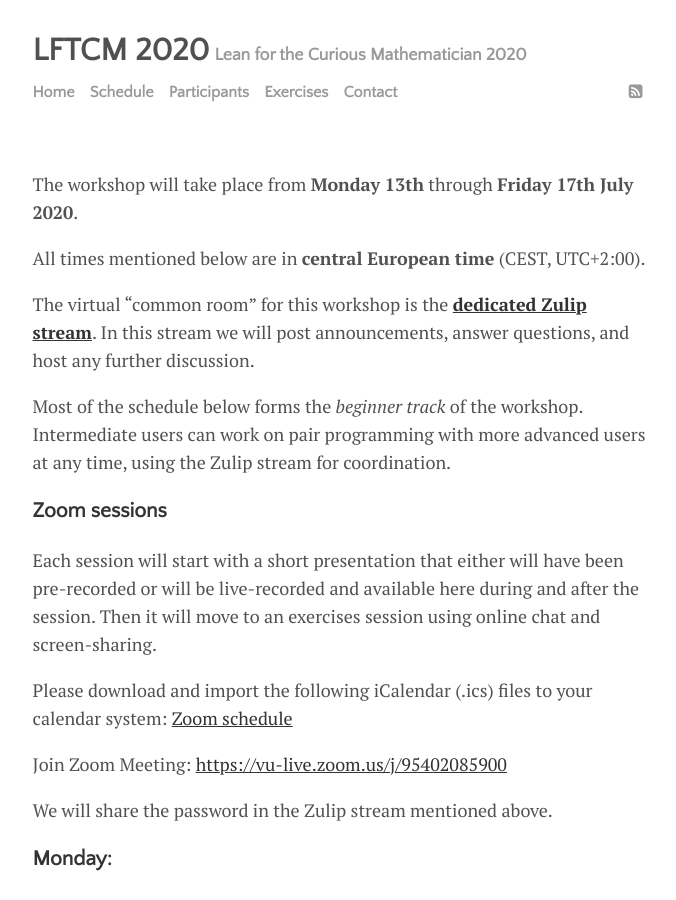
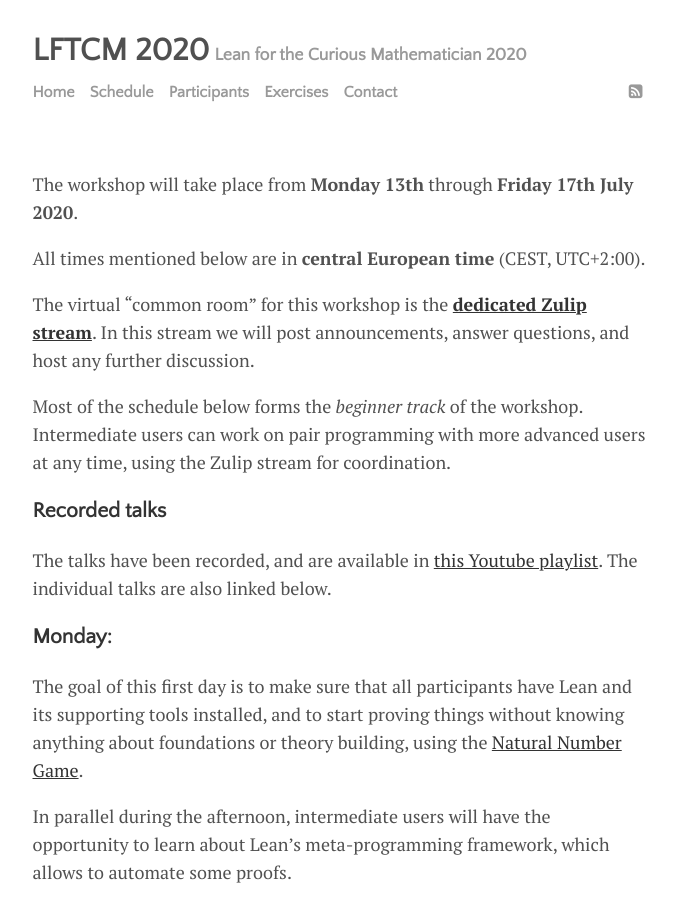
Before and after one commit to leanprover-community/lftcm2020, a Jekyll site: the page built from docs/schedule.md, in a window 1280 px wide and 900 px high. Shown: the whole window, without its empty margins (300-976 px from the left). Built offline with Jekyll 4.4.1, drawn with Linux system fonts in a browser that asks for light colours.

Commit message:
feat(schedule): remove zoom information, add youtube playlist
There was no direct link to the Youtube playlist yet

```diff
--- a/docs/schedule.md
+++ b/docs/schedule.md
@@ -16,20 +16,10 @@ Most of the schedule below forms the *beginner track* of the workshop.
 Intermediate users can work on pair programming with more advanced
 users at any time, using the Zulip stream for coordination.
 
-### Zoom sessions
+### Recorded talks
 
-Each session will start with a short presentation that either will have
-been pre-recorded or will be live-recorded and available here during and
-after the session.
-Then it will move to an exercises session using online chat and
-screen-sharing.
-
-Please download and import the following iCalendar (.ics) files to your calendar system:
-[Zoom schedule](https://vu-live.zoom.us/meeting/tJEpd-uopj4jGtRLTcJg_Y9FR5KHpW94me9h/ics?icsToken=98tyKuCtqjsoGtyQuRmHRowMBoiga_TxiCVEjbdvsCvmKSdsW1rQBLdpGqJISYzd)
-
-Join Zoom Meeting: [https://vu-live.zoom.us/j/95402085900](https://vu-live.zoom.us/j/95402085900)
-
-We will share the password in the Zulip stream mentioned above.
+The talks have been recorded, and are available in [this Youtube playlist](https://www.youtube.com/playlist?list=PLlF-CfQhukNlxexiNJErGJd2dte_J1t1N).
+The individual talks are also linked below.
 
 ### Monday:
 
```
